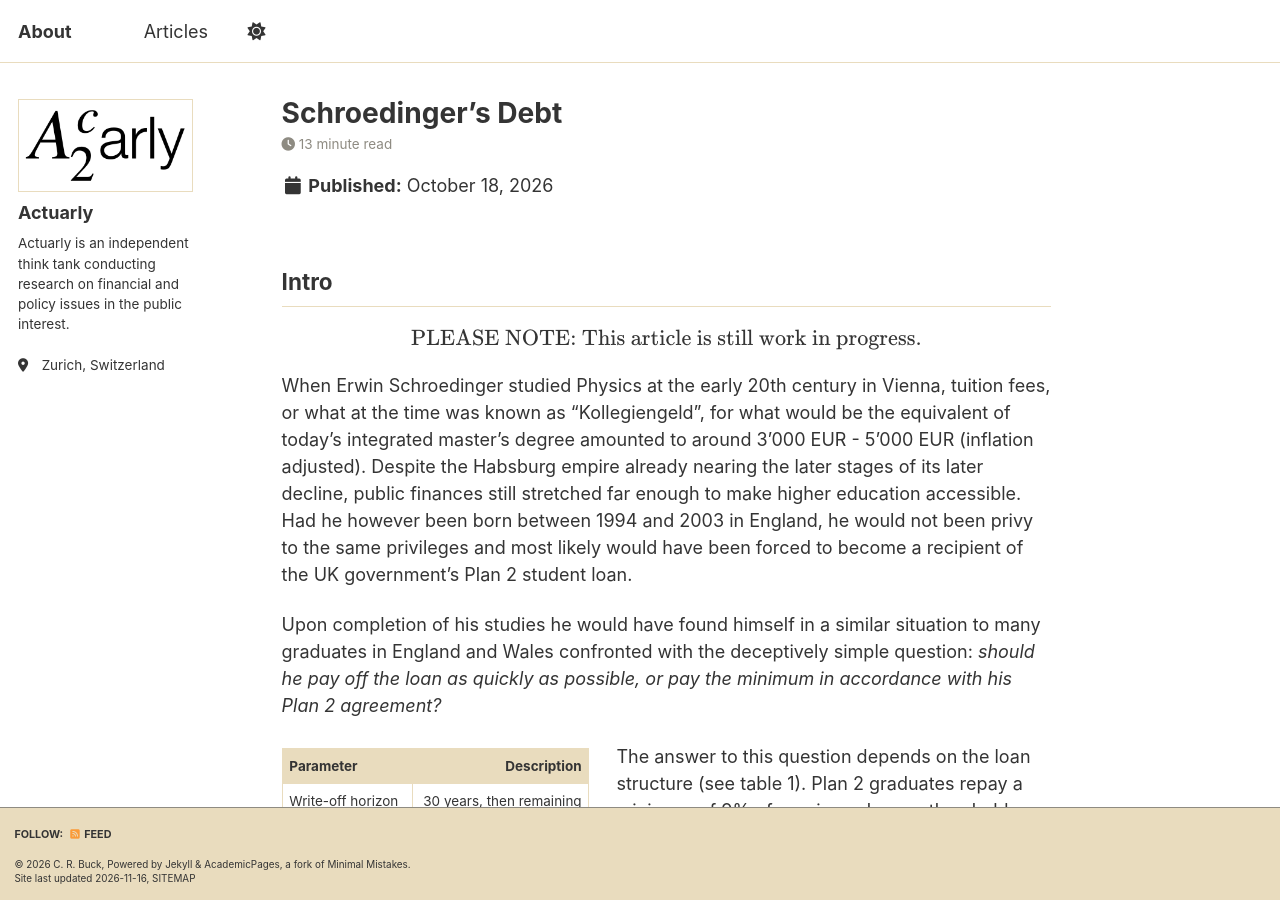
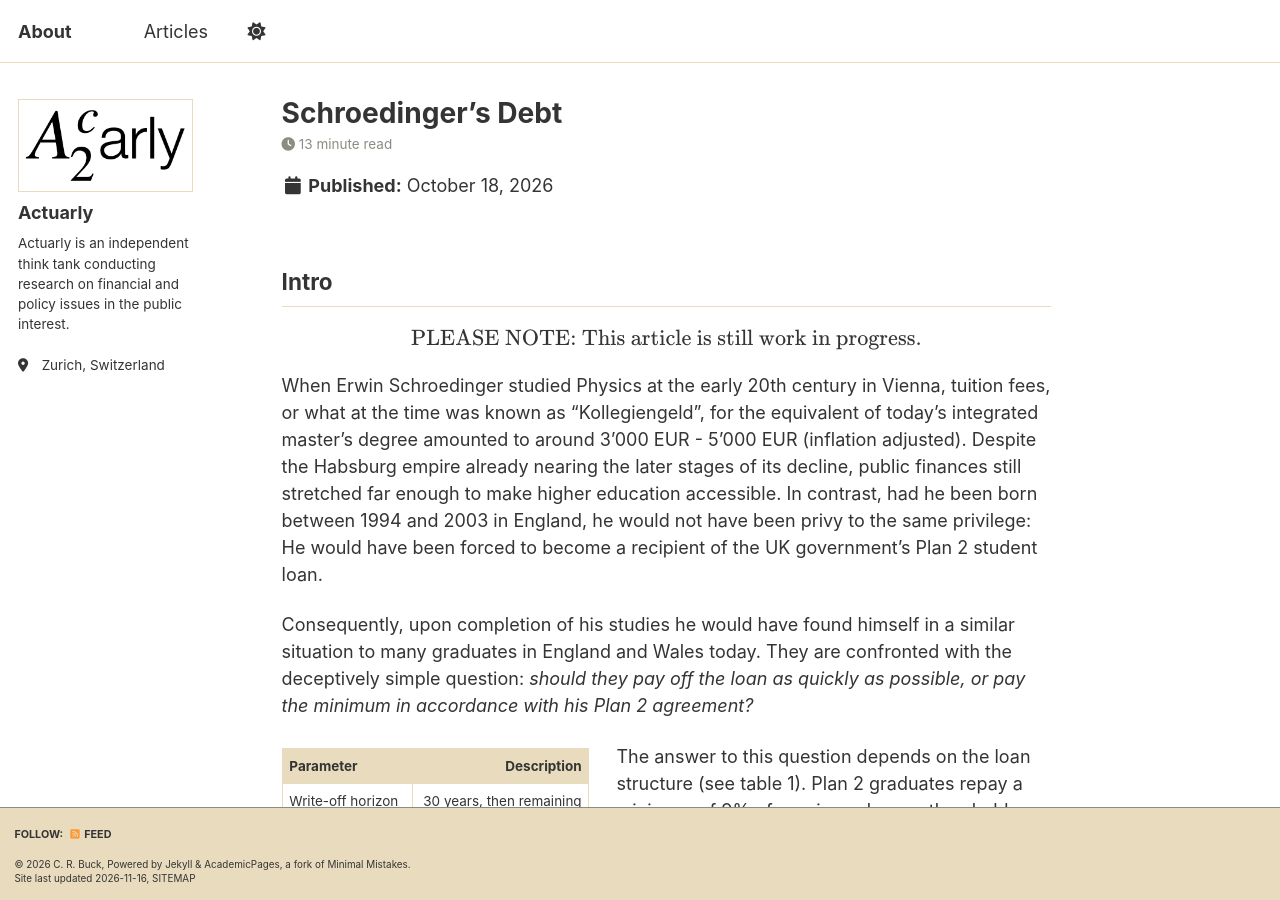
Before and after one commit to Actuarly/Actuarly.github.io, a Jekyll site: the page built from _posts/2026-10-18-schroedingers-debt.md, in a window 1280 px wide and 900 px high. Built offline with Jekyll 4.4.1, drawn with Linux system fonts in a browser that asks for light colours; a style sheet for code colours, icons or effects is not loaded.

Commit message:
Update 2026-10-18-schroedingers-debt.md

```diff
--- a/_posts/2026-10-18-schroedingers-debt.md
+++ b/_posts/2026-10-18-schroedingers-debt.md
@@ -58,18 +58,18 @@ $$\text{PLEASE NOTE: This article is still work in progress.} $$
 
 When Erwin Schroedinger studied Physics at the early 20th century in
 Vienna, tuition fees, or what at the time was known as “Kollegiengeld”,
-for what would be the equivalent of today’s integrated master’s degree
+for the equivalent of today’s integrated master’s degree
 amounted to around 3’000 EUR - 5’000 EUR (inflation adjusted). Despite
-the Habsburg empire already nearing the later stages of its later
+the Habsburg empire already nearing the later stages of its
 decline, public finances still stretched far enough to make higher
-education accessible. Had he however been born between 1994 and 2003 in
-England, he would not been privy to the same privileges and most likely
-would have been forced to become a recipient of the UK government’s Plan
+education accessible. In contrast, had he been born between 1994 and 2003 in
+England, he would not have been privy to the same privilege:
+He would have been forced to become a recipient of the UK government’s Plan
 2 student loan.
 
-Upon completion of his studies he would have found himself in a similar
-situation to many graduates in England and Wales confronted with the
-deceptively simple question: *should he pay off the loan as quickly as
+Consequently, upon completion of his studies he would have found himself in a similar
+situation to many graduates in England and Wales today. They are confronted with the
+deceptively simple question: *should they pay off the loan as quickly as
 possible, or pay the minimum in accordance with his Plan 2 agreement?*
 
 <div class="float-table left"
```
